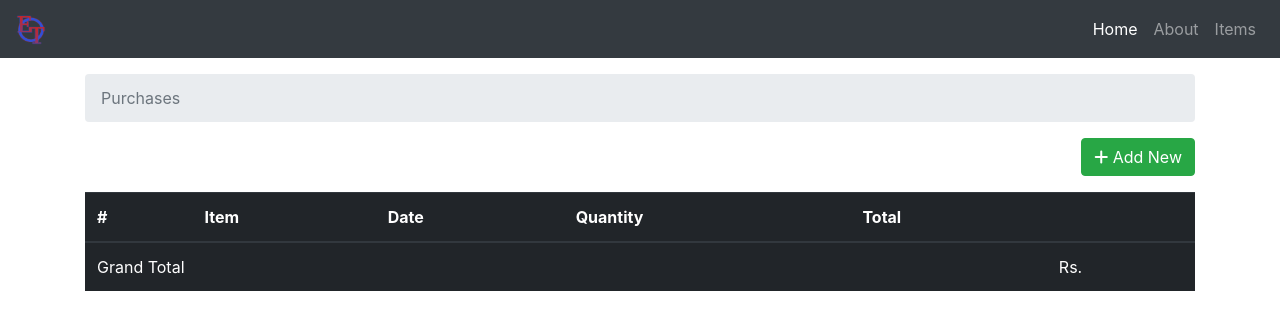
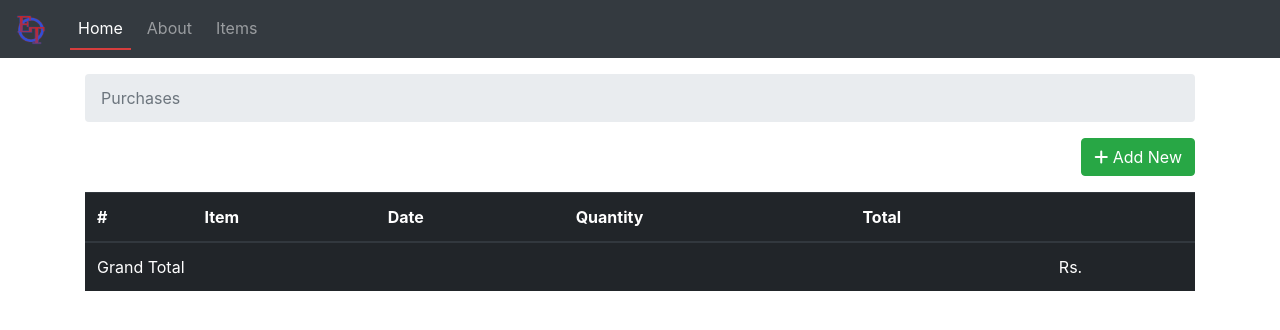
Before and after one commit to pshreyam/daily-expense-tracker, a Django app: page / in a window 1280 px wide. Shown: the top 330 px of the page. Run offline with Django 3.2, Linux system fonts and the light colour scheme; data that the repository does not hold is empty; some libraries are stand-ins or nearby versions.

Commit message:
CSS fixed and SelectDate widget added

```diff
--- a/tracker/templates/tracker/base.html
+++ b/tracker/templates/tracker/base.html
@@ -31,17 +31,28 @@
         <button class="navbar-toggler" type="button" data-toggle="collapse" data-target="#navbarNav" aria-controls="navbarNav" aria-expanded="false" aria-label="Toggle navigation">
           <span class="navbar-toggler-icon"></span>
         </button>
-        <div class="collapse navbar-collapse justify-content-end" id="navbarNav">
+        <div class="collapse navbar-collapse" id="navbarNav">
           <ul class="navbar-nav">
-            <li class="nav-item active">
-              <a class="nav-link" href="{% url 'tracker-home' %}">Home <span class="sr-only">(current)</span></a>
-            </li>
-            <li class="nav-item">
-                <a class="nav-link" href="{% url 'tracker-about' %}">About</a>
-            </li>
-            <li class="nav-item">
-              <a class="nav-link" href="{% url 'tracker-items' %}">Items</a>
-            </li>
+            <style>
+              .active-link{
+                border-bottom: 2px solid rgb(214, 61, 61);
+              }
+
+              .nav-item:not(.active-link):hover {
+                border-bottom: 2px solid rgb(94, 34, 204);
+              }
+            </style>
+            {% with request.resolver_match.url_name as url_name %}
+              <li class="nav-item ml-2 {% if url_name == 'tracker-home' %}active active-link{% endif %}">
+                <a class="nav-link" href="{% url 'tracker-home' %}">Home </a>
+              </li>
+              <li class="nav-item ml-2 {% if url_name == 'tracker-about' %}active active-link{% endif %}">
+                  <a class="nav-link" href="{% url 'tracker-about' %}">About</a>
+              </li>
+              <li class="nav-item ml-2 {% if url_name == 'tracker-items' %}active active-link{% endif %}">
+                <a class="nav-link" href="{% url 'tracker-items' %}">Items</a>
+              </li>
+            {% endwith %}
           </ul>
         </div>
     </nav>
--- a/tracker/views.py
+++ b/tracker/views.py
@@ -1,5 +1,6 @@
 from django.shortcuts import render
 from django.views.generic import ListView, DetailView, CreateView, DeleteView, UpdateView
+from django.forms.widgets import SelectDateWidget
 # from django.http import HttpResponse
 
 from tracker.models import Item, Purchase
@@ -32,10 +33,30 @@ class PurchaseCreateView(CreateView):
     model = Purchase
     fields = ['item', 'quantity', 'date_purchased']
 
+    def get_form(self):
+        form = super().get_form()
+        form.fields['date_purchased'].widget = SelectDateWidget(
+            years=range(2000, 2051),
+            empty_label=
+            ['--- Choose Year ---', '--- Choose Month ---', '--- Choose Day ---']
+        )
+        form.fields['date_purchased'].widget.attrs = {'style': 'width: 30%; display: inline-block; margin-right: 2%;'}
+        return form
+
 
 class PurchaseUpdateView(UpdateView):
     model = Purchase
     fields = ['item', 'quantity', 'date_purchased']
+
+    def get_form(self):
+        form = super().get_form()
+        form.fields['date_purchased'].widget = SelectDateWidget(
+            years=range(2000, 2051),
+            empty_label=
+            ['--- Choose Year ---', '--- Choose Month ---', '--- Choose Day ---']
+        )
+        form.fields['date_purchased'].widget.attrs = {'style': 'width: 30%; display: inline-block; margin-right: 2%;'}
+        return form
 
 
 class PurchaseDeleteView(DeleteView):
```
